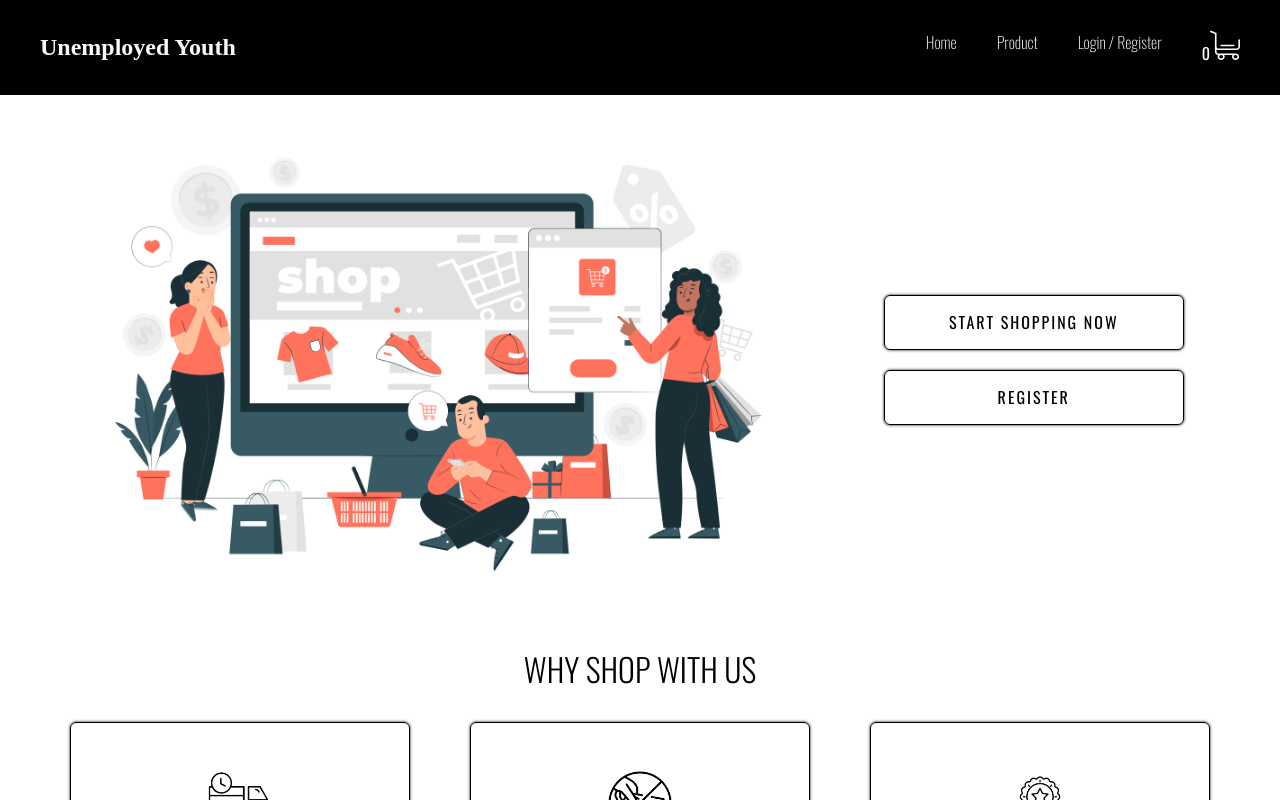
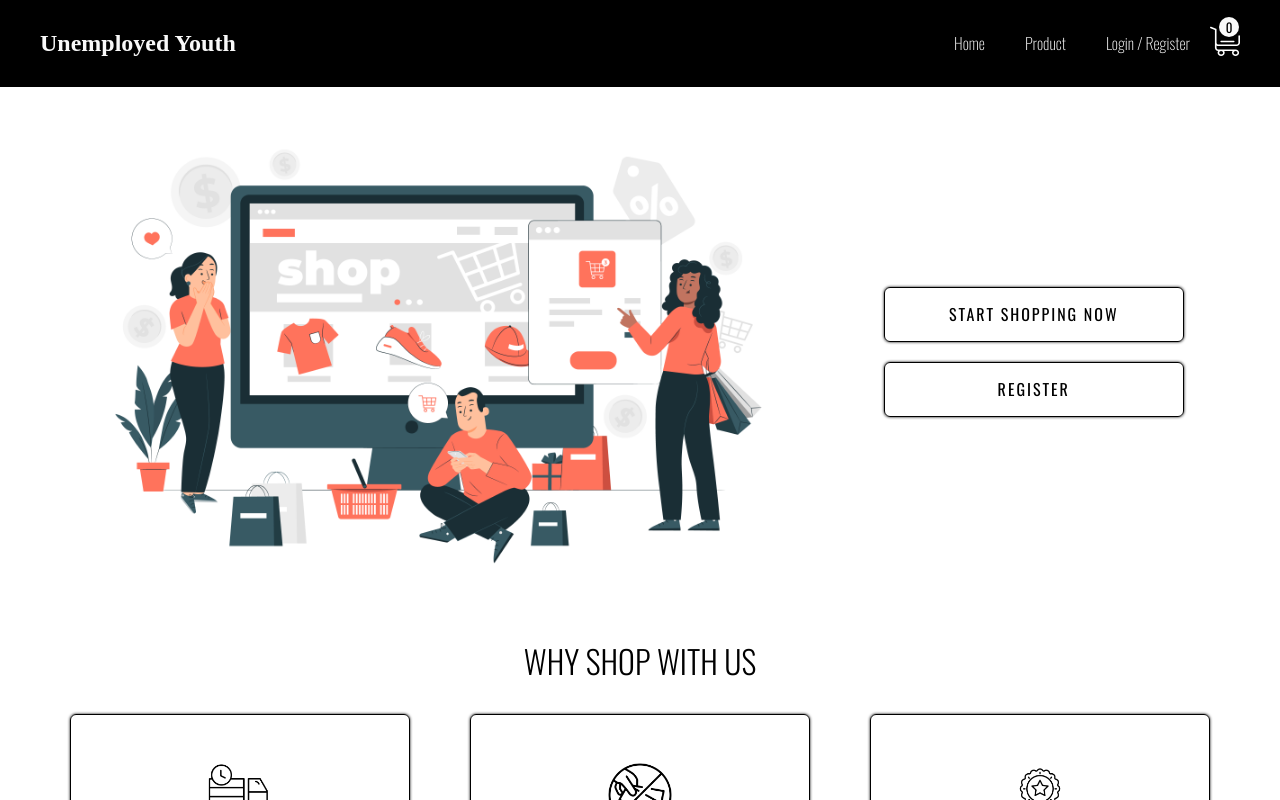
Before and after one commit to cihandundar/add-to-cart, a React (Create React App) app: page / in a window 1280 px wide. Shown: the top 800 px of the page. Built offline with nearby package versions, Linux system fonts and the light colour scheme.

Commit message:
length styles added

```diff
--- a/src/components/Navbar/index.js
+++ b/src/components/Navbar/index.js
@@ -40,15 +40,15 @@ const Navbar = () => {
                 <Link to={link?.path}>{link?.name}</Link>
               </li>
             ))}
-            <span className="nav__icon">
-              <Link to="/cart">
-                <span className="nav__icon__length" style={{ color: "white" }}>
-                  {context?.state?.cart?.length}
-                </span>
-                <ShoppingIcon />
-              </Link>
-            </span>
           </ul>
+          <span className="nav__icon">
+            <Link to="/cart">
+              <span>
+                <p>{context?.state?.cart?.length}</p>
+              </span>
+              <ShoppingIcon />
+            </Link>
+          </span>
         </nav>
       </div>
     </header>
--- a/src/styles/components/_navbar.scss
+++ b/src/styles/components/_navbar.scss
@@ -14,6 +14,7 @@
   display: flex;
   align-items: center;
   justify-content: space-between;
+  position: relative;
   &__logo {
     > a {
       > h2 {
@@ -36,7 +37,9 @@
   }
   &__link {
     font-weight: 200;
-
+    &:last-child {
+      margin-right: 50px;
+    }
     &:not(:last-child) {
       margin-right: 2.5rem;
     }
@@ -62,5 +65,25 @@
 
   &__icon {
     cursor: pointer;
+    position: absolute;
+    right: 0;
+    > a {
+      position: relative;
+      > span {
+        position: absolute;
+        right: 1px;
+        top: -20px;
+        background-color: #f9f9f9;
+        width: 20px;
+        height: 20px;
+        display: flex;
+        align-items: center;
+        justify-content: center;
+        border-radius: 50%;
+        > p {
+          font-size: 13px;
+        }
+      }
+    }
   }
 }
```
